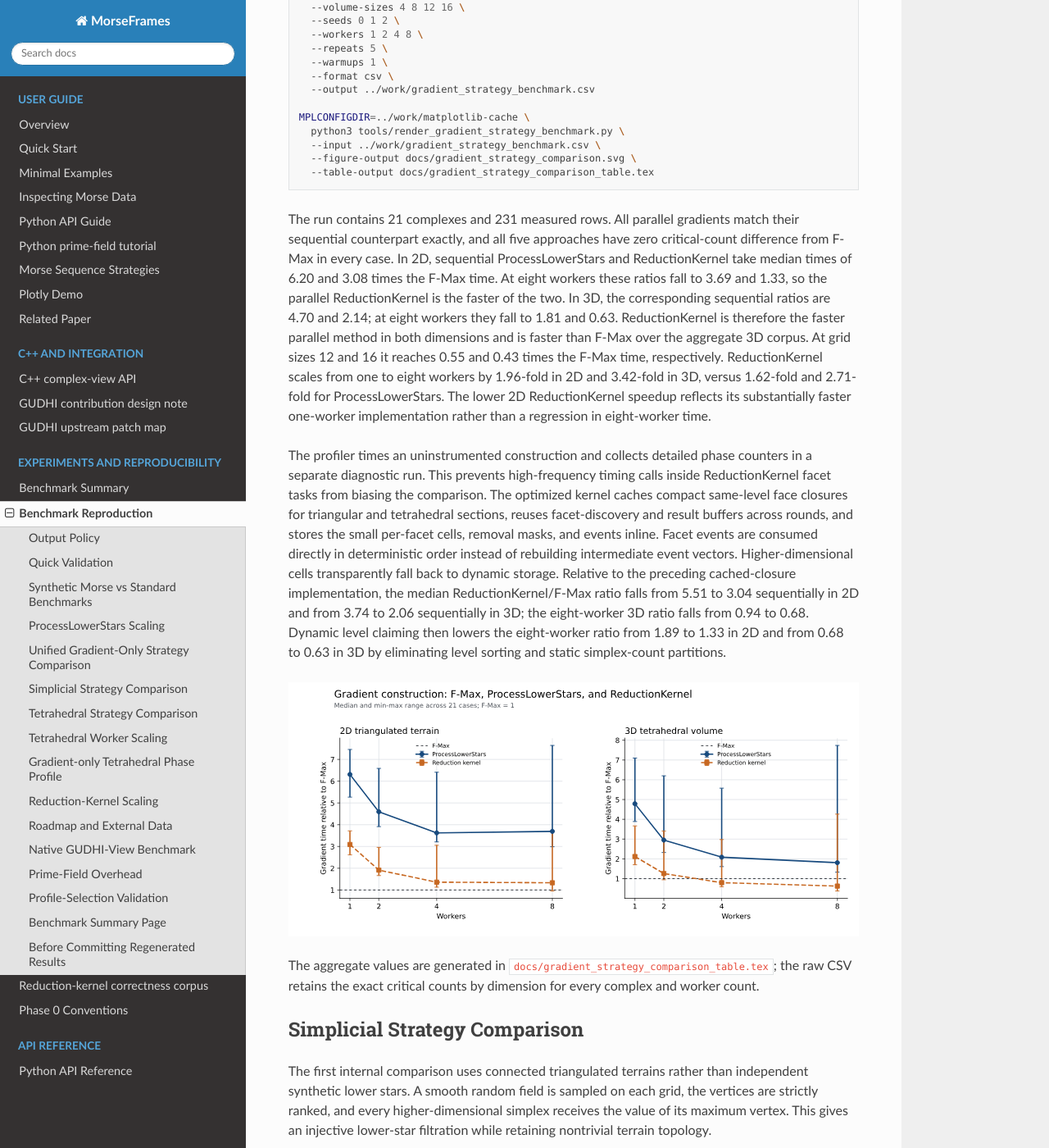
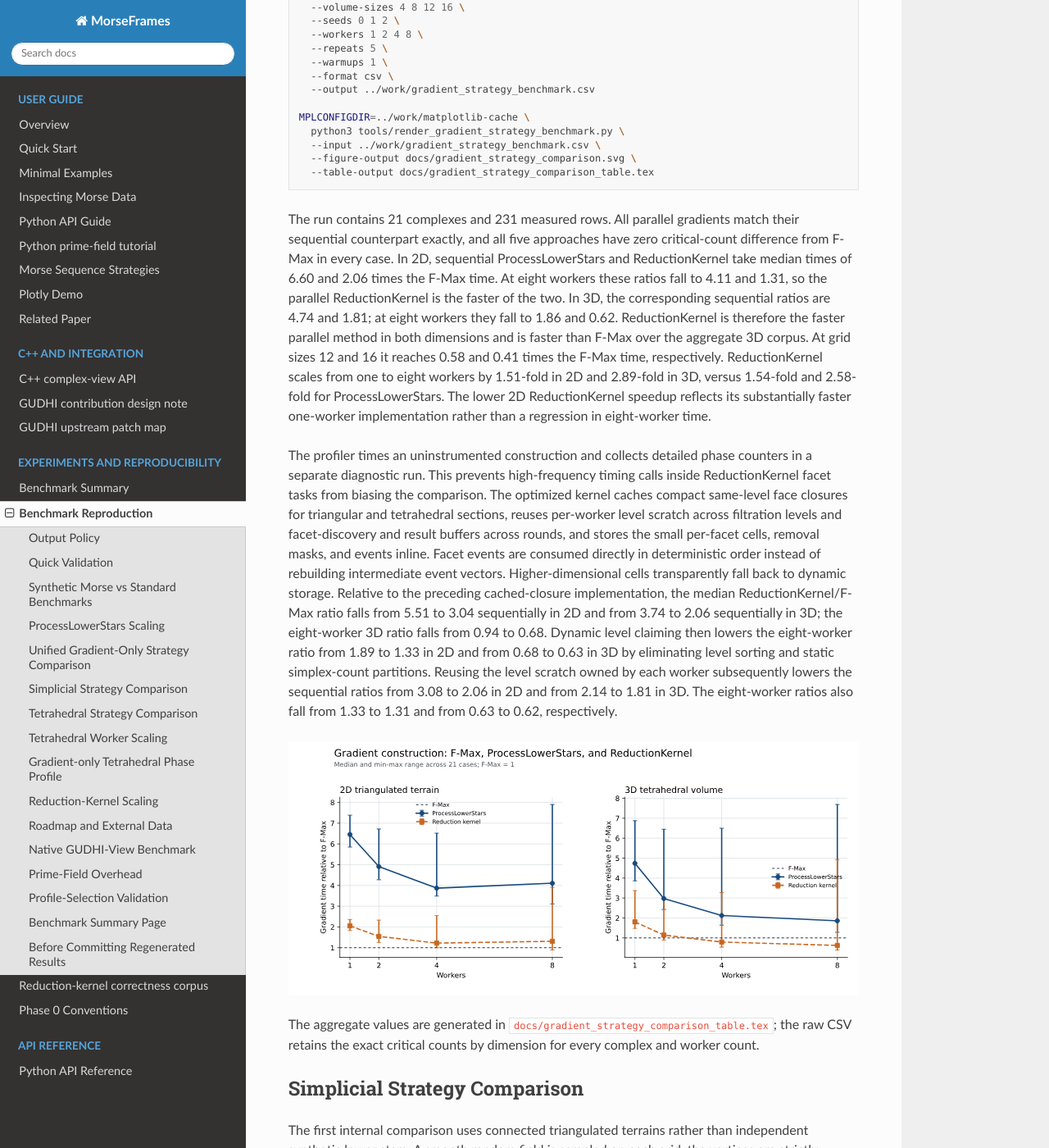
Before and after one commit to lnajman/morseframes, a Sphinx documentation site: the page built from docs/benchmark_reproduction.md, in a window 1280 px wide and 1400 px high, scrolled down 3990 px. Shown: the whole window at 82% size. Built offline with Sphinx 7.4.7 and the Read the Docs theme 3.1.0, drawn with Linux system fonts in a browser that asks for light colours; the version number is read from the project's files by our own code; some of the changed text lies outside the part shown.

Commit message:
Reuse ReductionKernel level scratch buffers

````diff
--- a/docs/benchmark_reproduction.md
+++ b/docs/benchmark_reproduction.md
@@ -196,15 +196,15 @@ MPLCONFIGDIR=../work/matplotlib-cache \
 The run contains 21 complexes and 231 measured rows. All parallel gradients
 match their sequential counterpart exactly, and all five approaches have zero
 critical-count difference from F-Max in every case. In 2D, sequential
-ProcessLowerStars and ReductionKernel take median times of 6.20 and 3.08 times
-the F-Max time. At eight workers these ratios fall to 3.69 and 1.33, so the
+ProcessLowerStars and ReductionKernel take median times of 6.60 and 2.06 times
+the F-Max time. At eight workers these ratios fall to 4.11 and 1.31, so the
 parallel ReductionKernel is the faster of the two. In 3D, the corresponding
-sequential ratios are 4.70 and 2.14; at eight workers they fall to 1.81 and
-0.63. ReductionKernel is therefore the faster parallel method in both
+sequential ratios are 4.74 and 1.81; at eight workers they fall to 1.86 and
+0.62. ReductionKernel is therefore the faster parallel method in both
 dimensions and is faster than F-Max over the aggregate 3D corpus. At grid
-sizes 12 and 16 it reaches 0.55 and 0.43 times the F-Max time, respectively.
-ReductionKernel scales from one to eight workers by 1.96-fold in 2D and
-3.42-fold in 3D, versus 1.62-fold and 2.71-fold for ProcessLowerStars. The
+sizes 12 and 16 it reaches 0.58 and 0.41 times the F-Max time, respectively.
+ReductionKernel scales from one to eight workers by 1.51-fold in 2D and
+2.89-fold in 3D, versus 1.54-fold and 2.58-fold for ProcessLowerStars. The
 lower 2D ReductionKernel speedup reflects its substantially faster one-worker
 implementation rather than a regression in eight-worker time.
 
@@ -212,8 +212,9 @@ The profiler times an uninstrumented construction and collects detailed phase
 counters in a separate diagnostic run. This prevents high-frequency timing
 calls inside ReductionKernel facet tasks from biasing the comparison. The
 optimized kernel caches compact same-level face closures for triangular and
-tetrahedral sections, reuses facet-discovery and result buffers across rounds,
-and stores the small per-facet cells, removal masks, and events inline. Facet
+tetrahedral sections, reuses per-worker level scratch across filtration levels
+and facet-discovery and result buffers across rounds, and stores the small
+per-facet cells, removal masks, and events inline. Facet
 events are consumed directly in deterministic order instead of rebuilding
 intermediate event vectors. Higher-dimensional cells transparently fall back
 to dynamic storage. Relative to the preceding cached-closure implementation,
@@ -223,6 +224,10 @@ from 0.94 to 0.68.
 Dynamic level claiming then lowers the eight-worker ratio from 1.89 to 1.33 in
 2D and from 0.68 to 0.63 in 3D by eliminating level sorting and static
 simplex-count partitions.
+Reusing the level scratch owned by each worker subsequently lowers the
+sequential ratios from 3.08 to 2.06 in 2D and from 2.14 to 1.81 in 3D. The
+eight-worker ratios also fall from 1.33 to 1.31 and from 0.63 to 0.62,
+respectively.
 
 ![Gradient-only strategy comparison](gradient_strategy_comparison.svg)
 
@@ -360,11 +365,11 @@ MPLCONFIGDIR=../work/matplotlib-cache \
   --table-output docs/tetrahedral_worker_scaling_table.tex
 ```
 
-Across the twelve cases, eight-worker ProcessLowerStars reaches a median
-gradient-construction speedup of 2.77, versus 3.36 for the reduction kernel.
-The corresponding median construction times are 3.13 ms and 1.03 ms, so the
+Across the nine cases, eight-worker ProcessLowerStars reaches a median
+gradient-construction speedup of 2.71, versus 2.76 for the reduction kernel.
+The corresponding median construction times are 1.43 ms and 0.52 ms, so the
 optimized ReductionKernel is now faster in absolute time. Median eight-worker
-efficiencies are 0.35 and 0.42, respectively.
+efficiencies are 0.34 and 0.35, respectively.
 
 ![Tetrahedral worker scaling](tetrahedral_worker_scaling.svg)
 
@@ -395,14 +400,14 @@ python3 tools/render_tetrahedral_phase_profile.py \
   --table-output docs/tetrahedral_phase_profile_table.tex
 ```
 
-Across the twelve cases, eight-worker ProcessLowerStars reaches a 2.94-fold
-gradient-construction speedup; ReductionKernel reaches 3.65-fold. Their median
-eight-worker construction times are 3.06 ms and 1.06 ms, respectively. At
-eight workers, ProcessLowerStars spends 34.0 percent in global setup, 37.9
-percent in parallel local-star processing, 2.5 percent in ordered replay, and
-4.9 percent in builder initialization. ReductionKernel spends 82.5 percent of
-its diagnostic wall time processing levels; setup and replay account for 13.1
-and 3.9 percent. The CSV now also records kernel rounds, facet kernels, facet
+Across the twelve cases, eight-worker ProcessLowerStars reaches a 2.57-fold
+gradient-construction speedup; ReductionKernel reaches 3.15-fold. Their median
+eight-worker construction times are 3.18 ms and 0.96 ms, respectively. At
+eight workers, ProcessLowerStars spends 33.1 percent in global setup, 36.2
+percent in parallel local-star processing, 2.4 percent in ordered replay, and
+4.5 percent in builder initialization. ReductionKernel spends 82.0 percent of
+its diagnostic wall time processing levels; setup and replay account for 12.8
+and 4.3 percent. The CSV now also records kernel rounds, facet kernels, facet
 discovery scans, cached-cell visits, local candidate scans, coboundary scans,
 membership tests, and inline-buffer overflows. All measured triangular and
 tetrahedral kernels report zero inline-buffer overflows. For the `n=16`
@@ -420,9 +425,10 @@ The phase and concurrency aggregates are generated in
 The optimized parallel scheduler launches one long-lived task per worker. Each
 task dynamically claims the next filtration level from an atomic counter,
 avoiding both thousands of tiny executor tasks and the former sorting and
-static simplex-count partition. It disables nested facet tasks while multiple
-levels are running concurrently. A single large plateau still uses the
-facet-parallel reduction-kernel path.
+static simplex-count partition. Each task retains its facet flags, closure
+tables, incidence counters, and result buffers between claimed levels. It
+disables nested facet tasks while multiple levels are running concurrently. A
+single large plateau still uses the facet-parallel reduction-kernel path.
 
 ```sh
 PYTHONPATH=python python3 tools/benchmark_reduction_kernel_scaling.py \
````
Also changed, not shown: other parts of docs/benchmark_reproduction.md (+2 -2 lines), docs/gradient_strategy_comparison.svg, docs/reduction_kernel_scaling.svg, docs/tetrahedral_worker_scaling.svg, 6 other files.
